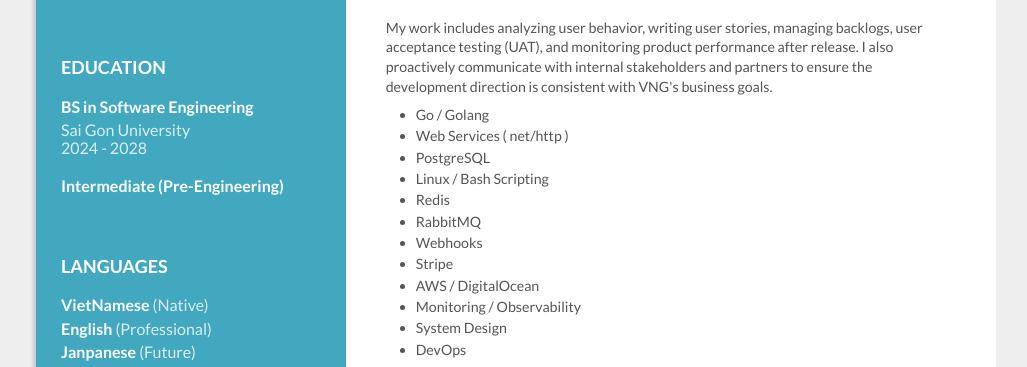
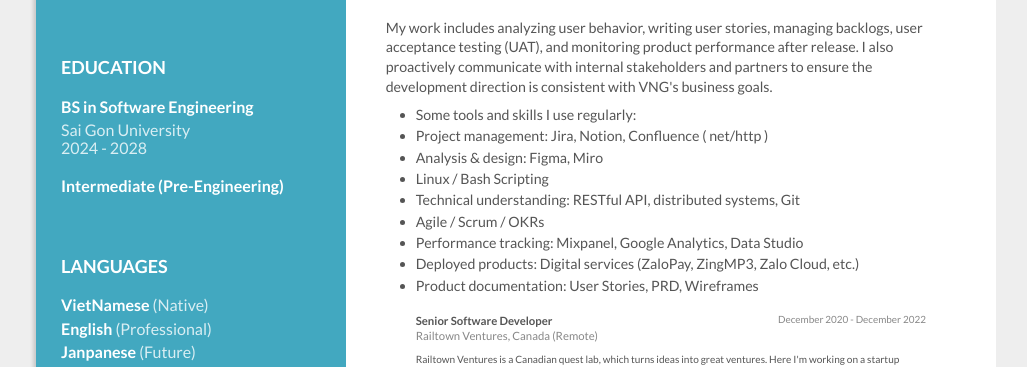
Before and after one commit to congtinh06/congtinh2006, a plain HTML site: page index.html in a window 1280 px wide. Shown: the part 452-819 px from the top of the page, without its empty margins (124-1151 px from the left). Drawn offline with nearby package versions, Linux system fonts and the light colour scheme.

Commit message:
Update index.html

```diff
--- a/index.html
+++ b/index.html
@@ -116,18 +116,15 @@
                     <br/><br/>
                     My work includes analyzing user behavior, writing user stories, managing backlogs, user acceptance testing (UAT), and monitoring product performance after release. I also proactively communicate with internal stakeholders and partners to ensure the development direction is consistent with VNG's business goals. </p>
                 <ul class="exp-items">
-                    <li>Go / Golang </li>
-                    <li>Web Services ( net/http )</li>
-                    <li>PostgreSQL</li>
+                    <li>Some tools and skills I use regularly: </li>
+                    <li>Project management: Jira, Notion, Confluence ( net/http )</li>
+                    <li>Analysis & design: Figma, Miro</li>
                     <li>Linux / Bash Scripting</li>
-                    <li>Redis</li>
-                    <li>RabbitMQ</li>
-                    <li>Webhooks</li>
-                    <li>Stripe</li>
-                    <li>AWS / DigitalOcean</li>
-                    <li>Monitoring / Observability</li>
-                    <li>System Design</li>
-                    <li>DevOps</li>
+                    <li>Technical understanding: RESTful API, distributed systems, Git</li>
+                    <li>Agile / Scrum / OKRs</li>
+                    <li>Performance tracking: Mixpanel, Google Analytics, Data Studio</li>
+                    <li>Deployed products: Digital services (ZaloPay, ZingMP3, Zalo Cloud, etc.)</li>
+                    <li>Product documentation: User Stories, PRD, Wireframes</l
                 </ul>
 
 
```
